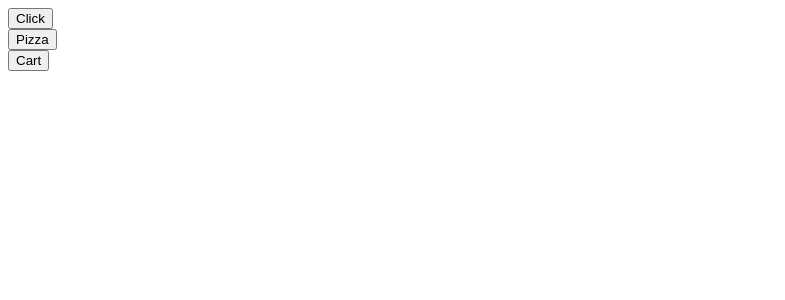
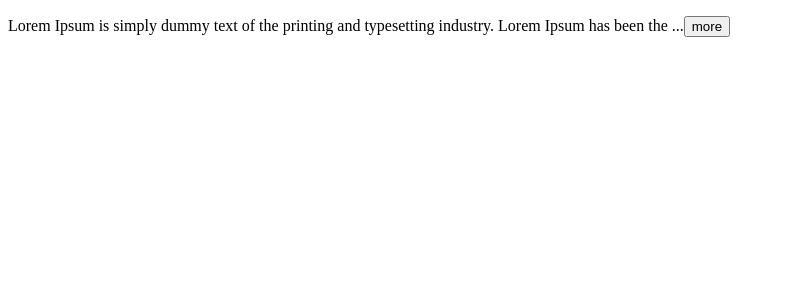
Before and after one commit to behnamac/Mosh, a React (Vite) app: page / in a window 1280 px wide. Shown: the top 300 px of the page, without its empty margins (0-785 px from the left). Built offline with nearby package versions, Linux system fonts and the light colour scheme.

Commit message:
finish exercises

```diff
--- a/src/App.tsx
+++ b/src/App.tsx
@@ -1,13 +1,13 @@
-import Cart from "./Component/Cart";
-import Pizza from "./Component/Pizza";
-import Player from "./Component/Player";
+import ExpandableText from "./Component/ExpandableText";
 
 const App = () => {
   return (
     <>
-      <Player />
-      <Pizza />
-      <Cart />
+      <div>
+        <ExpandableText size={10}>
+        Lorem Ipsum is simply dummy text of the printing and typesetting industry. Lorem Ipsum has been the industry's standard dummy text ever since the 1500s, when an unknown printer took a galley of type and scrambled it to make a type specimen book. It has survived not only five centuries, but also the leap into electronic typesetting, remaining essentially unchanged. It was popularised in the 1960s with the release of Letraset sheets containing Lorem Ipsum passages, and more recently with desktop publishing software like Aldus PageMaker including versions of Lorem Ipsum
+        </ExpandableText>
+      </div>
     </>
   );
 };
--- a/src/Component/Cart.tsx
+++ /dev/null
@@ -1,26 +0,0 @@
-import React, { useState } from "react";
-
-const Cart = () => {
-  const [cart, setCart] = useState({
-    discount: 0.1,
-    items: [
-      { id: 1, title: "Product1", quantity: 1 },
-      { id: 2, title: "Product2", quantity: 1 },
-    ],
-  });
-  const handleCart = () => {
-    setCart({
-      ...cart,
-      items: cart.items.map((item) =>
-        item.id === 1 ? { ...item, quantity: item.quantity + 1 } : item
-      ),
-    });
-  };
-  return (
-    <div>
-      <button onClick={handleCart}>Cart</button>
-    </div>
-  );
-};
-
-export default Cart;
--- /dev/null
+++ b/src/Component/ExpandableText.tsx
@@ -0,0 +1,27 @@
+import { useState } from "react";
+
+interface Prop {
+  children: string;
+  maxChar: number;
+}
+
+const ExpandableText = ({ children, maxChar = 100 }: Prop) => {
+  const [isExpanded, setIsExpanded] = useState(false);
+
+  if (children.length <= 100) return <p>{children}</p>;
+  const text = isExpanded ? children : children.substring(0, maxChar);
+  return (
+    <p>
+      {text}...
+      <button
+        onClick={() => {
+          setIsExpanded(!isExpanded);
+        }}
+      >
+        {isExpanded === false ? "more" : "less"}
+      </button>
+    </p>
+  );
+};
+
+export default ExpandableText;
--- a/src/Component/Pizza.tsx
+++ /dev/null
@@ -1,20 +0,0 @@
-import { useState } from "react";
-
-const Pizza = () => {
-  const [pizza, setPizza] = useState({
-    name: "Spicy Pizza",
-    topping: ["MushRoom"],
-  });
-
-  const handlePizza = () => {
-    setPizza({ ...pizza, topping: [...pizza.topping, "cheese"] });
-  };
-
-  return (
-    <div>
-      <button onClick={handlePizza}>Pizza</button>
-    </div>
-  );
-};
-
-export default Pizza;
--- a/src/Component/Player.tsx
+++ /dev/null
@@ -1,22 +0,0 @@
-import { useState } from "react";
-
-const Player = () => {
-    const [game, setGame] = useState({ id: 1, player: { name: "Ben" } });
-
-    const handlePlayer = () => {
-     setGame({ ...game, player: { ...game.player, name: "jack" } });
-    console.log(
-      `the player ID is: ${game.id} and his Name is:${game.player.name}`
-    );
-  };
-
-  return (
-    <>
-      <div>
-        <button onClick={handlePlayer}>Click</button>
-      </div>
-    </>
-  );
-};
-
-export default Player;
```
